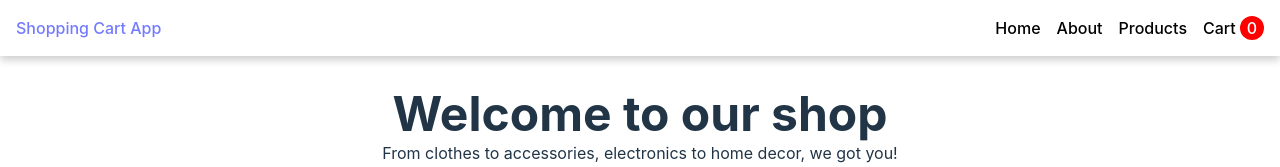
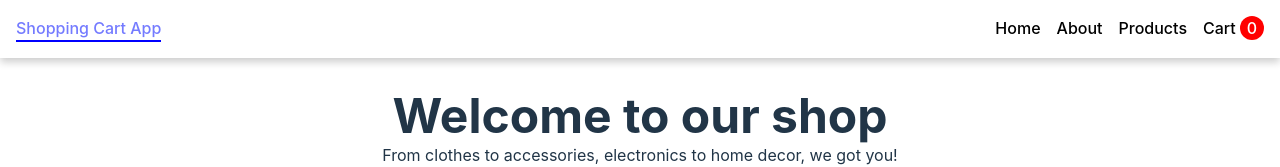
Before and after one commit to nikhil-tiwary61/shopping-cart, a React (Vite) app: page / in a window 1280 px wide. In both pictures the pointer is over the link "Shopping Cart App". Shown: the top 167 px of the page. Built offline with nearby package versions, Linux system fonts and the light colour scheme.

Commit message:
style: add style to link hover

```diff
--- a/src/index.css
+++ b/src/index.css
@@ -26,6 +26,7 @@ a {
 }
 a:hover {
   color: #535bf2;
+  border-bottom: 2px solid blue;
 }
 
 body {
```
